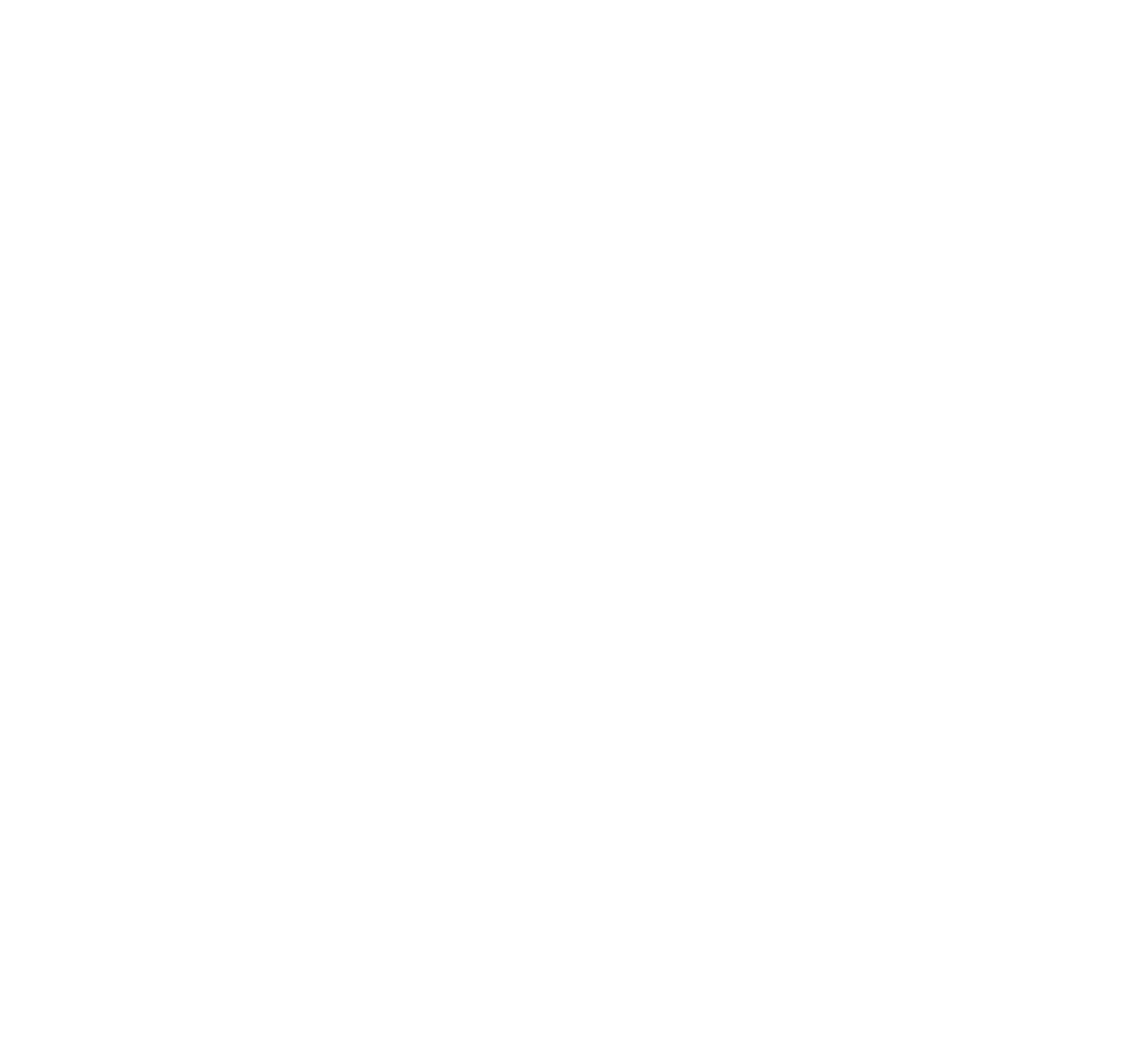
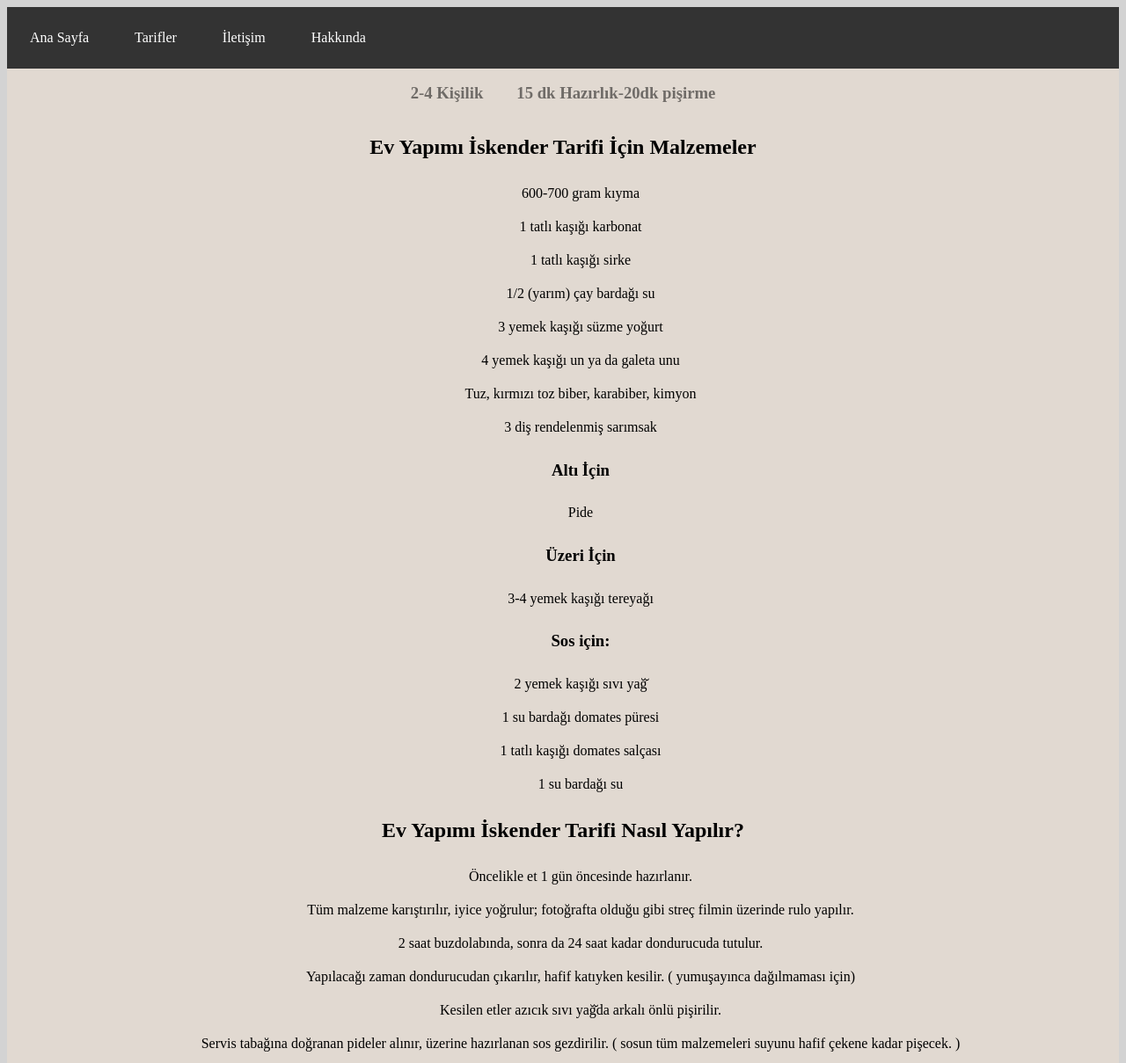
Before and after one commit to mesut-g/patika_frontend, a plain HTML site: page HTML/odev_3/index.html in a window 1280 px wide. Shown: the top 1209 px of the page at 88% size. Before the commit the page ends 800 px from the top, so only its background shows below. Drawn offline with Linux system fonts and the light colour scheme.

Commit message:
odev_3 finished

```diff
--- a/HTML/odev_3/index.html
+++ b/HTML/odev_3/index.html
@@ -4,11 +4,77 @@
     <meta charset="UTF-8">
     <meta http-equiv="X-UA-Compatible" content="IE=edge">
     <meta name="viewport" content="width=device-width, initial-scale=1.0">
+    <link rel="stylesheet" href="style.css">
     <title>İskender-Tarifi</title>
 </head>
 <body>
     <header id="head">
-
+       <nav>
+        <ul id="navbar-ul">
+            <li class="navbar"><a href="#ana-sayfa">Ana Sayfa</a></li>
+            <li class="navbar"><a href="#tarifler">Tarifler</a></li>
+            <li class="navbar"><a href="#iletisim">İletişim</a></li>
+            <li class="navbar"><a href="#hakkinda">Hakkında</a></li>
+          </ul>
+        </nav>
     </header>
+            <article class="recipe">
+                <h3 class="bilgi">2-4 Kişilik</h3>
+                <h3 class="bilgi">15 dk Hazırlık-20dk pişirme</h3>
+                <h2>Ev Yapımı İskender Tarifi İçin Malzemeler</h2>
+                <ul>
+                    <li>600-700 gram kıyma
+                    </li>
+                    <li>1 tatlı kaşığı karbonat
+                    </li>
+                    <li> 1 tatlı kaşığı sirke
+                    </li>
+                    <li>1/2 (yarım) çay bardağı su
+                    </li>
+                    <li>3 yemek kaşığı süzme yoğurt
+                    </li>
+                    <li>4 yemek kaşığı un ya da galeta unu
+                    </li>
+                    <li>Tuz, kırmızı toz biber, karabiber, kimyon
+                    </li>
+                    <li>3 diş rendelenmiş sarımsak
+                    </li>
+                    <h3>Altı İçin</h3>
+                    <li>Pide
+                    </li>
+                    <h3>Üzeri İçin</h3>
+                    <li>3-4 yemek kaşığı tereyağı</li>
+                    <h3>Sos için:
+                    </h3>
+                    <li>2 yemek kaşığı sıvı yağ̆
+                    </li>
+                    <li>1 su bardağı domates püresi
+                    </li>
+                    <li>1 tatlı kaşığı domates salçası
+                    </li>
+                    <li>1 su bardağı su
+                    </li>
+                </ul>
+                <h2>Ev Yapımı İskender Tarifi Nasıl Yapılır?
+                </h2>
+                <ol>
+                    <li>Öncelikle et 1 gün öncesinde hazırlanır.
+                    </li>
+                    <li>Tüm malzeme karıştırılır, iyice yoğrulur; fotoğrafta olduğu gibi streç filmin üzerinde rulo yapılır.
+                    </li>
+                    <li>2 saat buzdolabında, sonra da 24 saat kadar dondurucuda tutulur.
+                    </li>
+                    <li>Yapılacağı zaman dondurucudan çıkarılır, hafif katıyken kesilir. ( yumuşayınca dağılmaması için)
+                    </li>
+                    <li>Kesilen etler azıcık sıvı yağ̆da arkalı önlü pişirilir.
+                    </li>
+                    <li>Servis tabağına doğranan pideler alınır, üzerine hazırlanan sos gezdirilir. ( sosun tüm malzemeleri suyunu hafif çekene kadar pişecek. )
+                    </li>
+                    <li>Sosun üzerine etler, sıcak sıcak dizilir.
+                    </li>
+                    <li>Yanına süzme yoğurt, kızartılmış biberler konur, üzerine eritilmiş tereyağı gezdirilir ve servis edilir.
+                    </li>
+                </ol>
+            </article>
 </body>
 </html>
--- a/HTML/odev_3/style.css
+++ b/HTML/odev_3/style.css
@@ -1,3 +1,40 @@
-#head{
-    background: #cf4f4f;
+#navbar-ul {
+    list-style-type: none;
+    margin: 0;
+    padding: 0;
+    overflow: hidden;
+    background-color: #333333;
+  }
+
+  .navbar {
+    float: left;
+  }
+
+  li a {
+    display: block;
+    color: white;
+    text-align: center;
+    padding: 16px;
+    text-decoration: none;
+  }
+
+  li a:hover {
+    background-color: #111111;
+  }
+  .recipe{
+      background-color: #E1D9D1;
+      text-align: center;
+
+  }
+  body{
+      background-color: #D3D3D3;
+  }
+  li{
+      list-style-type: none;
+      padding: 10px;
+  }
+  .bilgi{
+    display: inline-block;
+    margin: 17px;
+    opacity: 50%;
 }
```
